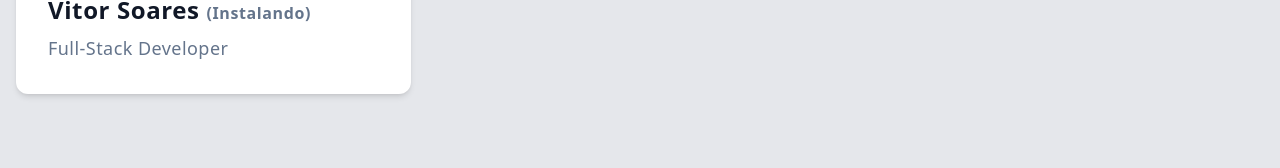
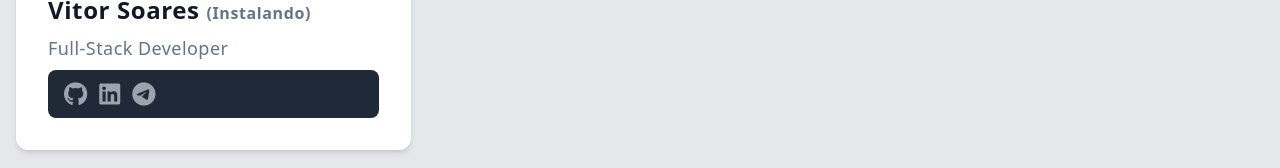
Before and after one commit to instalando/instalando.dev, a Vue app: page / in a window 1280 px wide. Shown: the part 426-594 px from the top of the page. Built offline with nearby package versions, Linux system fonts and the light colour scheme.

Commit message:
Added Icons and social networks to contact

```diff
--- a/index.html
+++ b/index.html
@@ -5,6 +5,7 @@
     <link rel="icon" href="/favicon.ico" />
     <meta name="viewport" content="width=device-width, initial-scale=1.0" />
     <title>Instalando Developer</title>
+    <script src="https://kit.fontawesome.com/ef64f5dd15.js" crossorigin="anonymous"></script>
   </head>
   <body>
     <div id="app"></div>
--- a/src/views/Home.vue
+++ b/src/views/Home.vue
@@ -2,7 +2,9 @@
   <div class="grid grid-cols-1 md:grid-cols-12">
     <div class="md:hidden lg:hidden">
       <div class="relative overflow-auto rounded-xl p-8">
-        <div class="dark:highlight-white/5 relative mx-auto flex max-w-sm items-center gap-6 overflow-visible rounded-xl bg-white shadow-lg ring-1 ring-black/5 dark:bg-slate-800">
+        <div
+          class="dark:highlight-white/5 relative mx-auto flex max-w-sm items-center gap-6 overflow-visible rounded-xl bg-white shadow-lg ring-1 ring-black/5 dark:bg-slate-800"
+        >
           <img
             class="absolute -left-6 h-24 w-24 rounded-full shadow-lg"
             src="https://user-images.githubusercontent.com/50197635/163778591-c4e40693-a932-420b-9967-1b285cc8c42e.jpeg"
@@ -10,6 +12,30 @@
           <div class="flex flex-col py-5 pl-24">
             <strong class="text-sm font-medium text-slate-900 dark:text-slate-200">Vitor Soares</strong>
             <span class="text-sm font-medium text-slate-500 dark:text-slate-400">Full-Stack Developer</span>
+            <span class="mt-2">
+              <div>
+                <a
+                  href="https://github.com/instalando"
+                  target="_blank"
+                >
+                  <i class="fa-brands fa-github text-2xl mr-3 text-slate-500 hover:text-white" />
+                </a>
+
+                <a
+                  href="https://t.me/Instalando"
+                  target="_blank"
+                >
+                  <i class="fa-brands fa-telegram text-2xl text-slate-500 hover:text-white mr-3" />
+                </a>
+
+                <a
+                  href="https://www.linkedin.com/in/instalando/"
+                  target="_blank"
+                >
+                  <i class="fa-brands fa-linkedin text-2xl text-slate-500  hover:text-white" />
+                </a>
+              </div>
+            </span>
           </div>
         </div>
       </div>
@@ -18,22 +44,45 @@
 
     <div class="hidden md:block md:col-span-6 lg:col-span-4">
       <div class="mx-4 my-2 max-w-md overflow-hidden rounded-xl bg-white shadow-md">
-        <div
-          class="md:shrink-0"
-        >
+        <div class="md:shrink-0">
           <img
             class="object-cover w-full aspect-[5/4]"
             src="https://user-images.githubusercontent.com/50197635/163778591-c4e40693-a932-420b-9967-1b285cc8c42e.jpeg"
           >
           <div class="p-8">
-            <div
-              class="text-2xl font-bold text-gray-900 tracking-wide"
-            >
+            <div class="text-2xl font-bold text-gray-900 tracking-wide">
               Vitor Soares <span class="text-base text-slate-500">(Instalando)</span>
             </div>
 
             <div class="mt-2 text-lg tracking-wide text-slate-500">
               Full-Stack Developer
+            </div>
+
+            <div class="mt-2">
+              <div class="inline-block bg-gray-800 p-2 w-full rounded-lg">
+                <div class="ml-2">
+                  <a
+                    href="https://github.com/instalando"
+                    target="_blank"
+                  >
+                    <i class="fa-brands fa-github text-2xl text-gray-400 hover:text-white mr-3" />
+                  </a>
+
+                  <a
+                    href="https://www.linkedin.com/in/instalando/"
+                    target="_blank"
+                  >
+                    <i class="fa-brands fa-linkedin text-2xl text-gray-400 hover:text-white mr-3" />
+                  </a>
+
+                  <a
+                    href="https://t.me/Instalando"
+                    target="_blank"
+                  >
+                    <i class="fa-brands fa-telegram text-2xl text-gray-400 hover:text-white" />
+                  </a>
+                </div>
+              </div>
             </div>
           </div>
         </div>
```
